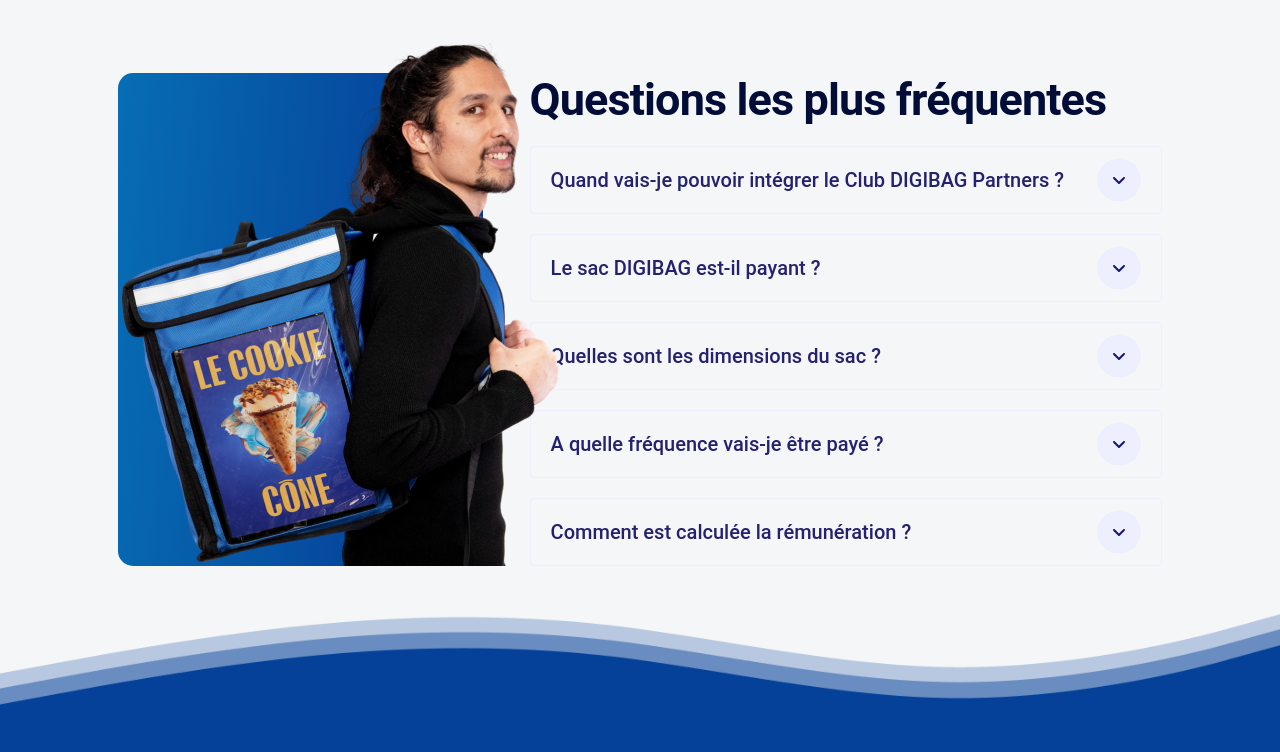
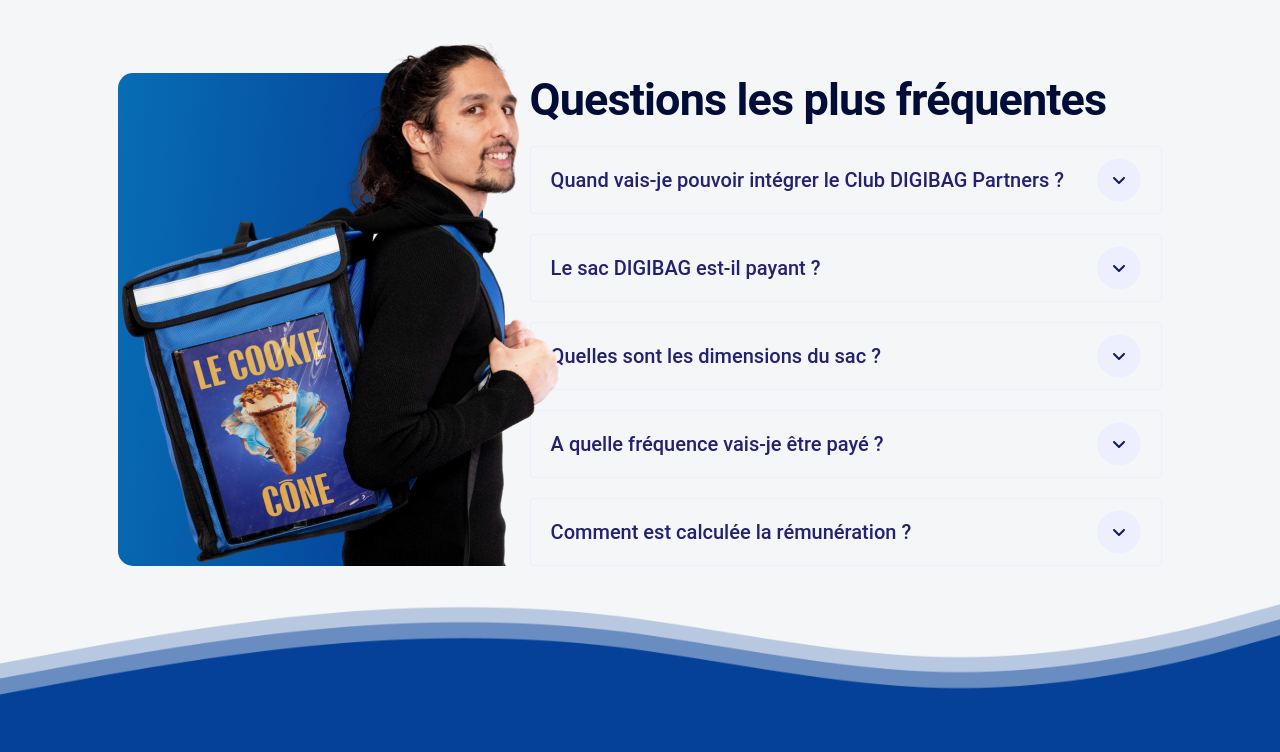
Before and after one commit to rogerK2RK/Digicab, a React (Create React App) app: page / in a window 1280 px wide. Shown: the part 2965-3717 px from the top of the page. Built offline with nearby package versions, Linux system fonts and the light colour scheme.

Commit message:
quelque ajustement

```diff
--- a/src/components/Footer.css
+++ b/src/components/Footer.css
@@ -95,7 +95,7 @@
 .VectorBleu1{
     position: absolute;
     z-index: 0px;
-    top: -87px;
+    top: -97px;
     left: 0px;
     width: 100%;
 }
@@ -103,7 +103,7 @@
 .VectorBleu2{
     position: absolute;
     z-index: 0px;
-    top: -102px;
+    top: -112px;
     left: 0px;
     width: 100%;
 }
@@ -111,7 +111,7 @@
 .VectorBleu3{
     position: absolute;
     z-index: 0px;
-    top: -71px;
+    top: -81px;
     left: 0px;
     width: 100%;
 }
```
